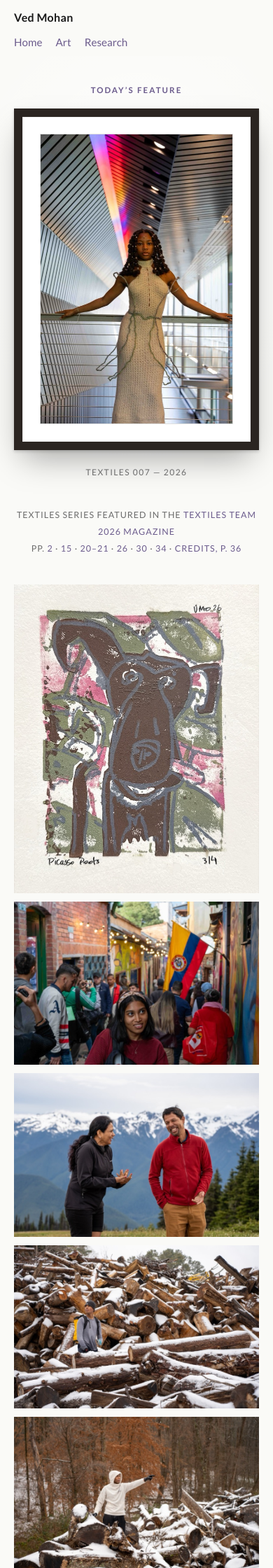
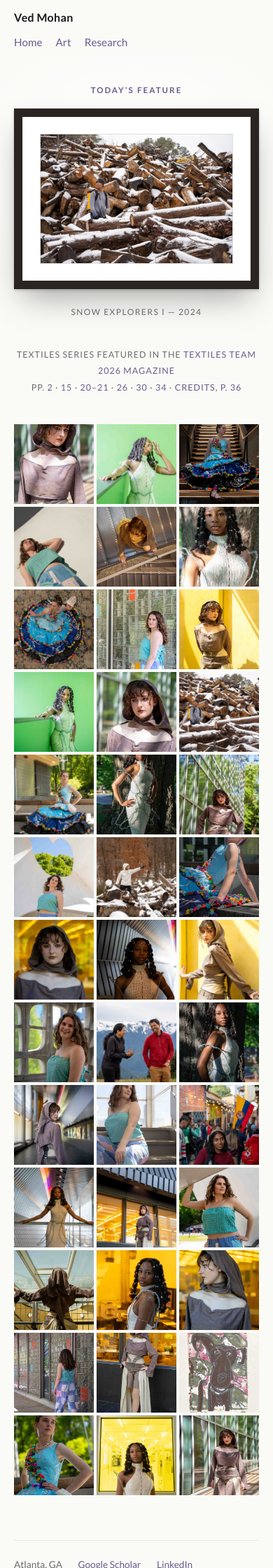
Before and after one commit to ved-mohan/ved-mohan.github.io, a Jekyll site: the page built from art/index.html, in a window 390 px wide. Shown: the top 2240 px of the page at 70% size. Built offline with Jekyll 4.4.1, drawn with Linux system fonts in a browser that asks for light colours; part of the change alters nothing that is shown.

Commit message:
Art: fixed spread-out display order; phones get a 3-across square contact sheet
Co-Authored-By: Claude <noreply@anthropic.com>

```diff
--- a/art/index.html
+++ b/art/index.html
@@ -61,6 +61,51 @@ pp. <a href="https://online.fliphtml5.com/textilesteam/2026-Magazine/#p=2" targe
     ];
     if (!works.length) return;
 
+    // Display order: one fixed shuffle, optimized so no shoot sits in adjacent tiles and
+    // near-repeats (one apart, or stacked in the 3-across phone grid) are as rare as possible
+    const ORDER = [
+        "Textiles 029",
+        "Textiles 003",
+        "Textiles 006",
+        "Textiles 004",
+        "Textiles 023",
+        "Textiles 016",
+        "Textiles 002",
+        "Textiles 032",
+        "Textiles 024",
+        "Textiles 014",
+        "Textiles 028",
+        "Snow Explorers I",
+        "Textiles 010",
+        "Textiles 017",
+        "Textiles 027",
+        "Textiles 008",
+        "Snow Explorers II",
+        "Textiles 009",
+        "Textiles 019",
+        "Textiles 015",
+        "Textiles 001",
+        "Textiles 033",
+        "Seattle",
+        "Textiles 018",
+        "Textiles 022",
+        "Textiles 034",
+        "Colombia",
+        "Textiles 007",
+        "Textiles 005",
+        "Textiles 030",
+        "Textiles 025",
+        "Textiles 012",
+        "Textiles 020",
+        "Textiles 031",
+        "Textiles 021",
+        "Picasso Poots",
+        "Textiles 011",
+        "Textiles 013",
+        "Textiles 026"
+    ];
+    works.sort(function (a, b) { return ORDER.indexOf(a.title) - ORDER.indexOf(b.title); });
+
     const MAG = "https://online.fliphtml5.com/textilesteam/2026-Magazine/";
     const press = 'Featured in the <a href="' + MAG + '#p=2" target="_blank" rel="noopener">Textiles Team 2026 Magazine</a>';
     works.forEach(function (w) { if (/^Textiles/.test(w.title)) w.caption = w.title + " &middot; from the series " + press.replace("Featured", "featured"); });
--- a/css/main.css
+++ b/css/main.css
@@ -370,12 +370,25 @@ ul.section-links li {
     nav ul li {
         margin-right: 1rem;
     }
+    /* phones: a compact contact sheet (3 square tiles across) instead of one long column */
     .masonry {
-        column-width: auto;
-        column-count: 1;
+        columns: auto;
+        display: grid;
+        grid-template-columns: repeat(3, 1fr);
+        gap: 4px;
         width: 100%;
         left: auto;
         transform: none;
+    }
+    .masonry a {
+        margin: 0;
+        aspect-ratio: 1;
+        overflow: hidden;
+    }
+    .masonry img {
+        width: 100%;
+        height: 100%;
+        object-fit: cover;
     }
 }
 
```
